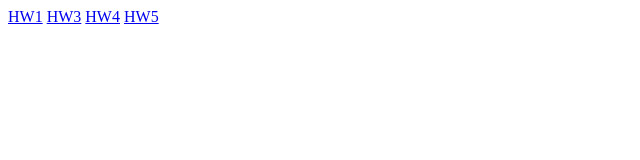
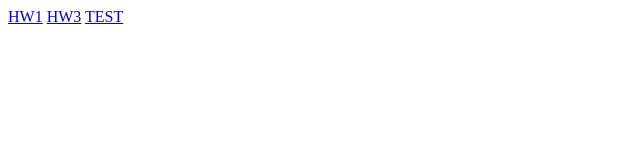
Before and after one commit to NataDymerka/FE_homework, a plain HTML site: page index.html in a window 1280 px wide. Shown: the full height of the page, 0-640 px from the left. Drawn offline with Linux system fonts and the light colour scheme.

Commit message:
test link, need to remove

```diff
--- a/index.html
+++ b/index.html
@@ -9,7 +9,6 @@
 <body>
     <a href="./HW1/index.html">HW1</a>
     <a href="./HW3/index.html">HW3</a>
-    <a href="./HW4/index.html">HW4</a>
-    <a href="./HW5/index.html">HW5</a>
+    <a href="./HW4/index.html">TEST</a>
     </body>
 </html>
```
